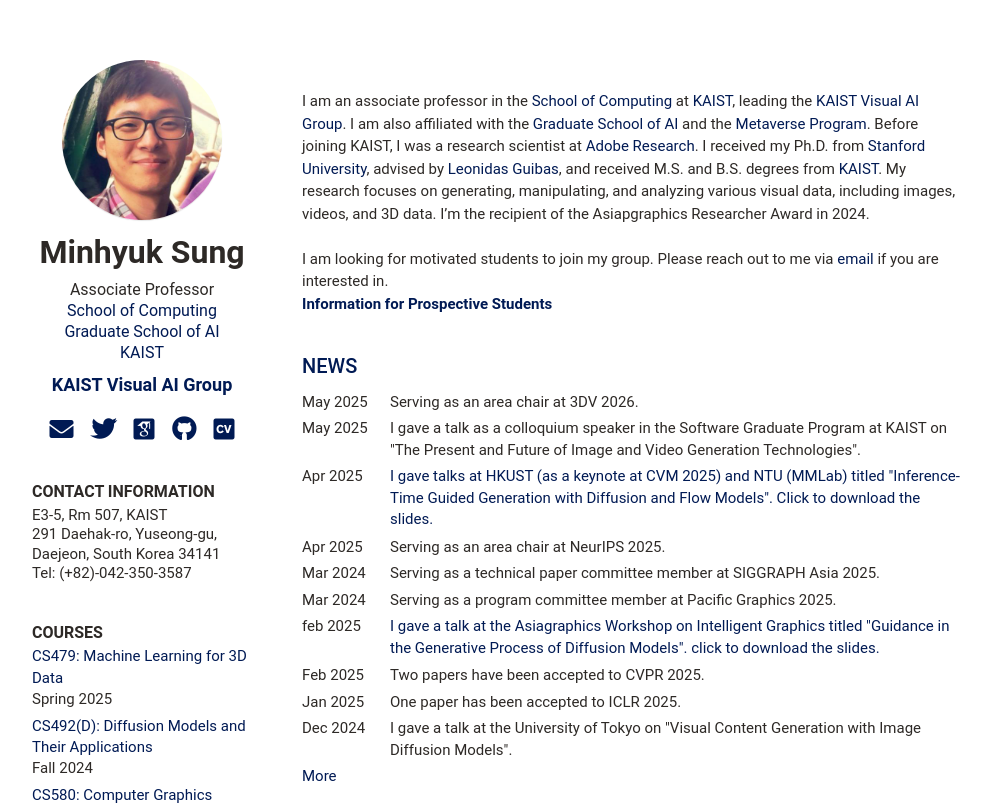
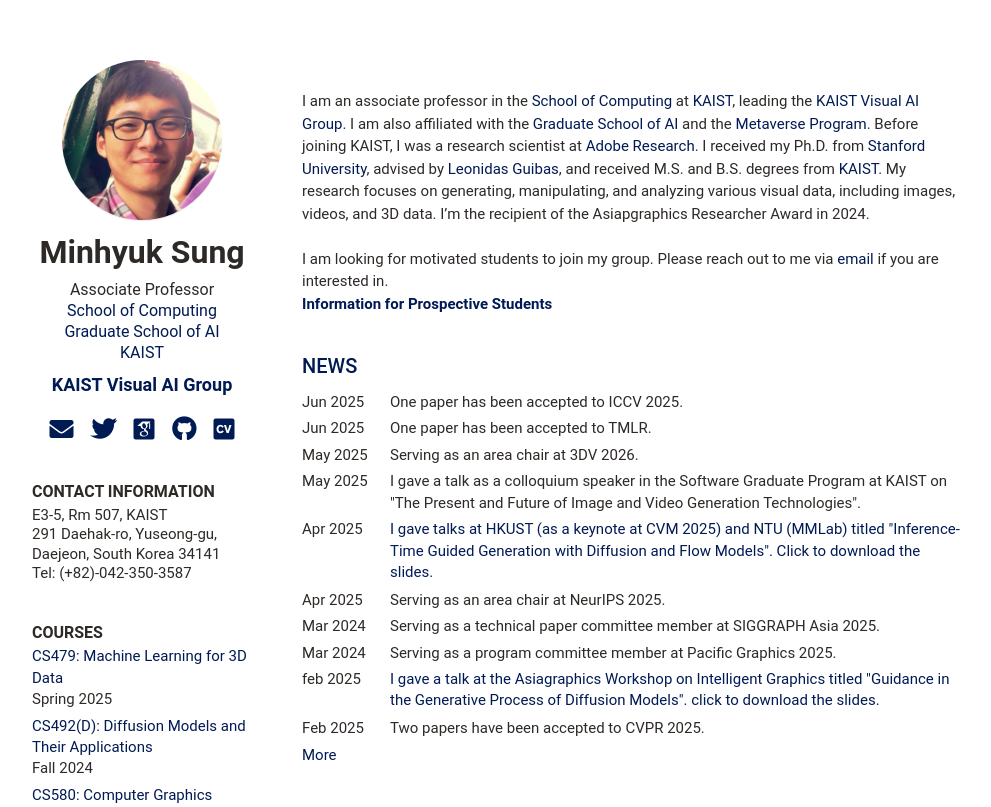
Before and after one commit to mhsung/mhsung.github.io, a Jekyll site: the page built from index.html, in a window 1280 px wide and 1400 px high. Shown: the top 807 px of the window, without its empty margins (126-1117 px from the left). Built offline with Jekyll 4.4.1, drawn with Linux system fonts in a browser that asks for light colours; some web fonts are replaced; some of the changed text lies outside the part shown.

Commit message:
Updated.

```diff
--- a/_data/news.yml
+++ b/_data/news.yml
@@ -1,4 +1,8 @@
 news:
+    - title: "One paper has been accepted to ICCV 2025."
+      time: Jun 2025
+    - title: "One paper has been accepted to TMLR."
+      time: Jun 2025
     - title: "Serving as an area chair at 3DV 2026."
       time: May 2025
     - title: "I gave a talk as a colloquium speaker in the Software Graduate Program at KAIST on \"The Present and Future of Image and Video Generation Technologies\"."
```
Also changed, not shown: _data/publications/048-tmlr25-membench.yml (added, +13 -0 lines), _data/publications/049-iccv25-apc.yml (added, +19 -0 lines), assets/images/apc-thumbnail.png (added), assets/images/membench-thumbnail.png (added).
